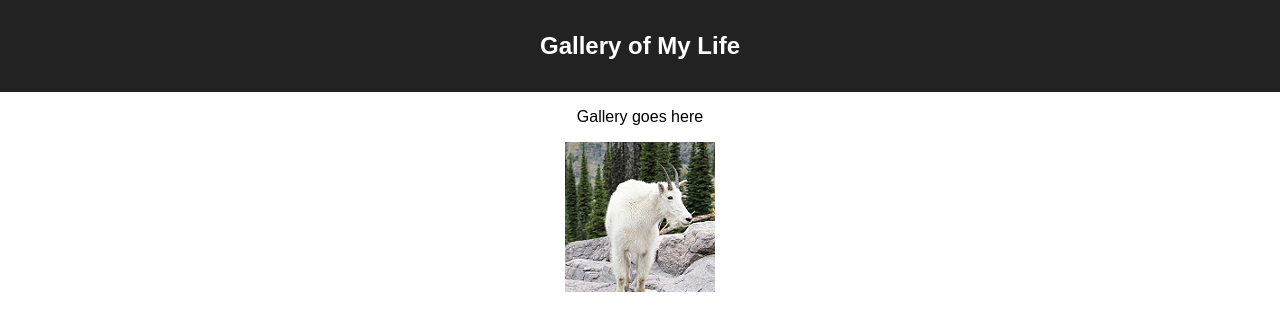
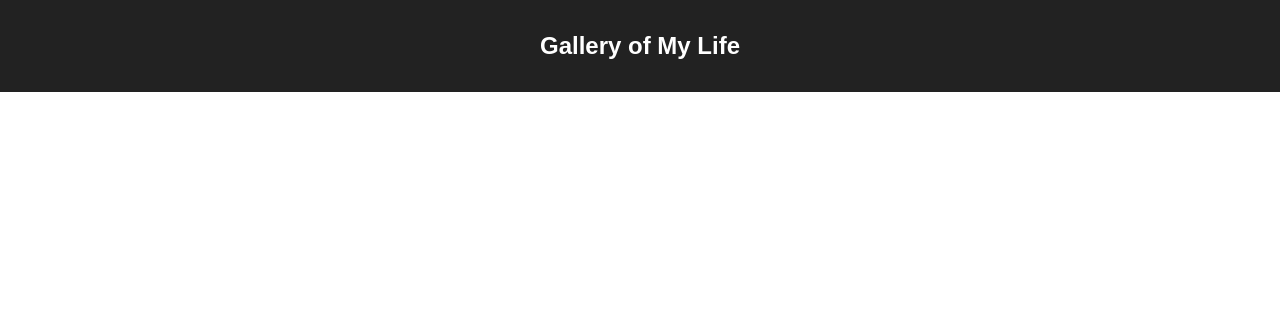
Before and after one commit to Najma55/weekend-react-gallery, a React (Create React App) app: page / in a window 1280 px wide. Shown: the top 330 px of the page. Built offline with nearby package versions, Linux system fonts and the light colour scheme.

Commit message:
created components

```diff
--- a/src/components/App/App.jsx
+++ b/src/components/App/App.jsx
@@ -1,5 +1,6 @@
 import React from 'react';
 import './App.css';
+import GalleryList from '../GalleryList/GalleryList';
 
 function App() {
     return (
@@ -7,8 +8,7 @@ function App() {
         <header className="App-header">
           <h1 className="App-title">Gallery of My Life</h1>
         </header>
-        <p>Gallery goes here</p>
-        <img src="images/goat_small.jpg"/>
+        <GalleryList />
       </div>
     );
 }
--- /dev/null
+++ b/src/components/GalleryItem/GalleryItem.jsx
@@ -0,0 +1,13 @@
+import React from "react";
+
+export default function GalleryItem() {
+  return (
+    <div className="item">
+      <div className="img">
+        <img src="" alt="" />
+      </div>
+      <button>I love This</button>
+      <p>10 people like this</p>
+    </div>
+  );
+}
--- /dev/null
+++ b/src/components/GalleryList/GalleryList.jsx
@@ -0,0 +1,13 @@
+import React, { useState } from "react";
+import GalleryItem from "../GalleryItem/GalleryItem";
+
+export default function GalleryList() {
+  const [gallery, setGallery] = useState([]);
+  return (
+    <div className="items">
+      {gallery.map((item) => (
+       <GalleryItem />
+      ))}
+    </div>
+  );
+}
```
